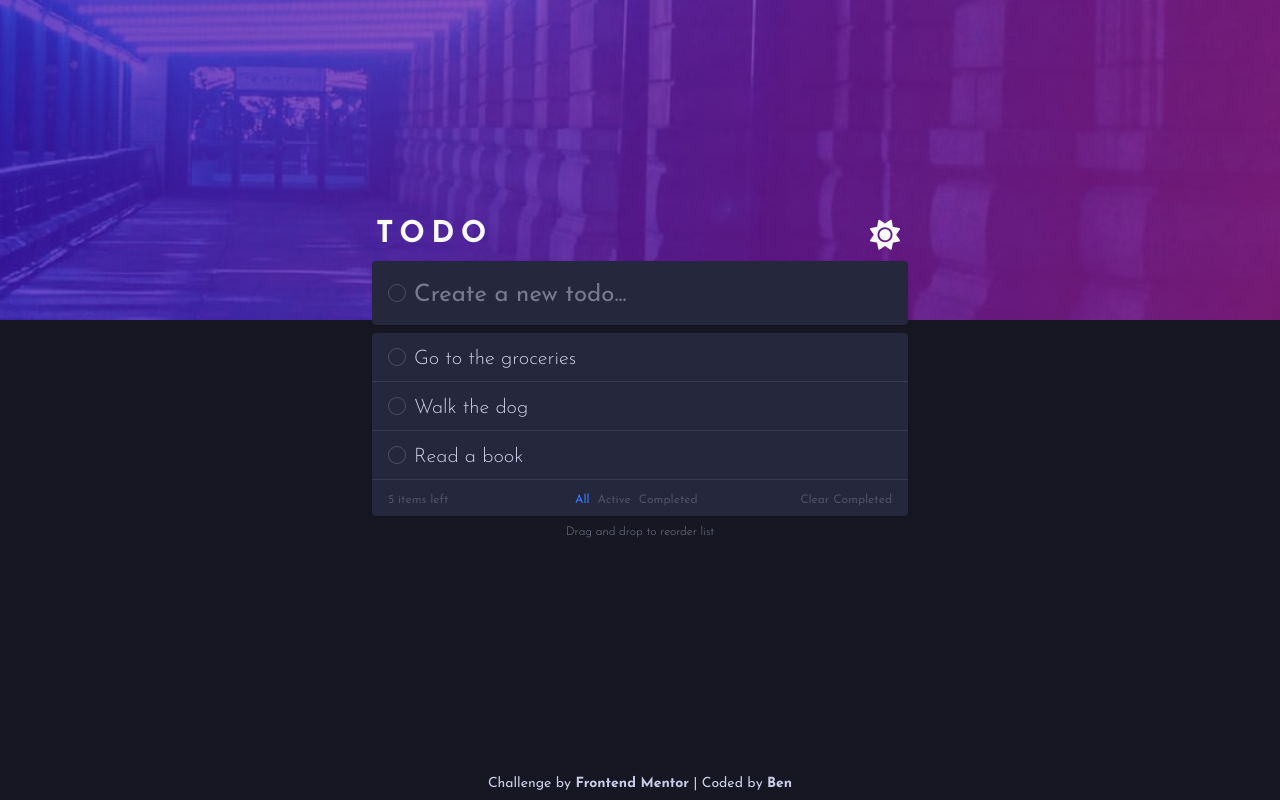
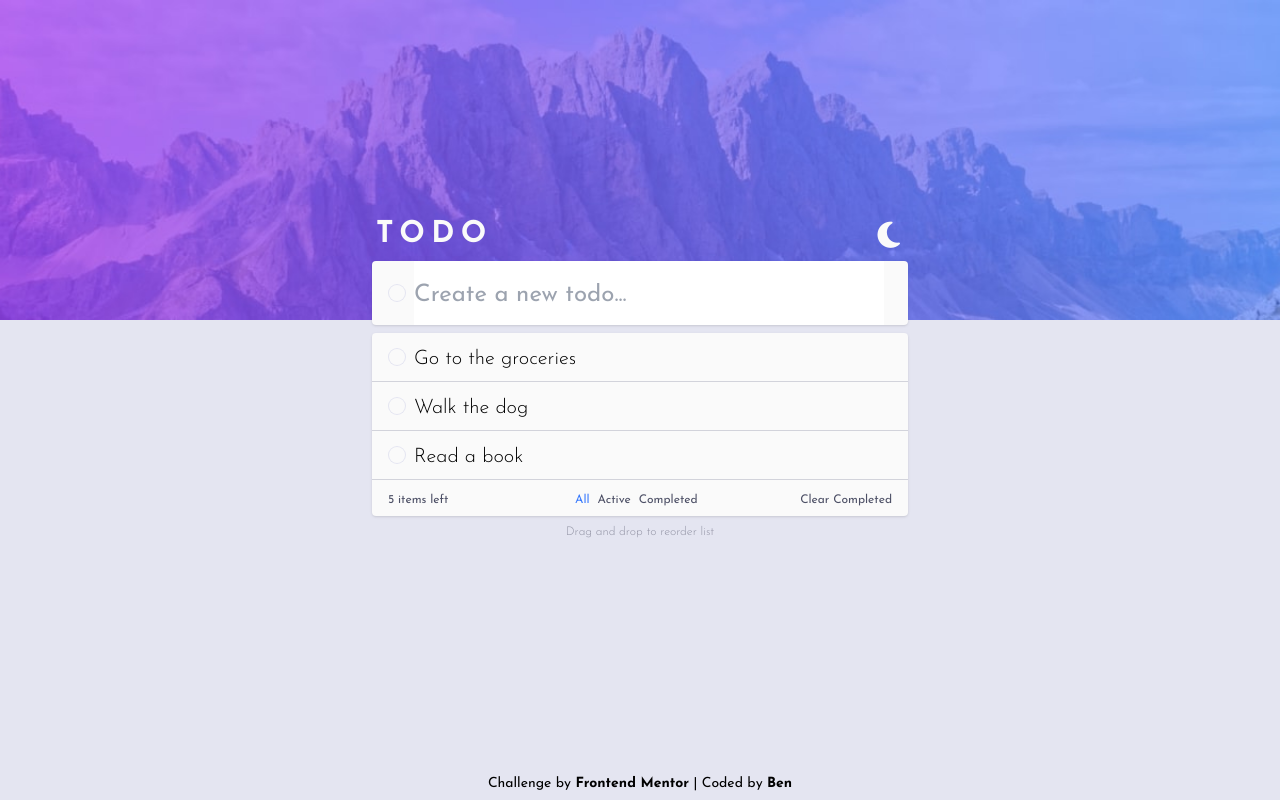
Before and after one commit to remtaine/fem-todo-app, a React (Create React App) app: page / in a window 1280 px wide. Built offline with nearby package versions, Linux system fonts and the light colour scheme.

Commit message:
Make darkmode toggle able

```diff
--- a/src/App.js
+++ b/src/App.js
@@ -6,7 +6,7 @@ import Header from "./components/Header";
 
 function App() {
   return (
-    <div className="dark h-full w-full">
+    <div id="overall" className="h-full w-full">
       <div className="App min-h-screen dark:text-fem-dark-300 bg-fem-light-200 dark:bg-fem-dark-100 flex justify-center flex-col items-center font-josefin selection:bg-fem-light-500 selection:text-fem-light-100">
         <Background />
 
--- a/src/components/Header.js
+++ b/src/components/Header.js
@@ -1,14 +1,21 @@
 import React from 'react'
 
 function Header() {
+
+  const overall = document.getElementById("overall");
+
+  const toggleButton = function() {
+    overall.classList.toggle("dark");
+  }
+
   return (
-<header className="flex justify-between w-full px-1 text-fem-light-100 items-center text-3xl">
-          <h1 className="uppercase tracking-[0.4rem] font-bold align-baseline ">Todo</h1>
-          <button className="px-1 rounded group flex justify-center items-center">
-            <i className="fa-solid fa-sun hidden dark:block group-hover:-translate-y-1 duration-500"></i>
-            <i className="fa-solid fa-moon dark:hidden group-hover:-translate-y-1 duration-500"></i>
-          </button>
-        </header>
+    <header className="flex justify-between w-full px-1 text-fem-light-100 items-center text-3xl">
+      <h1 className="uppercase tracking-[0.4rem] font-bold align-baseline ">Todo</h1>
+      <button onClick={toggleButton} className="px-1 rounded group flex justify-center items-center">
+        <i id="sun" className="fa-solid fa-sun hidden dark:block group-hover:-translate-y-1 duration-500"></i>
+        <i id="moon" className="fa-solid fa-moon dark:hidden group-hover:-translate-y-1 duration-500"></i>
+      </button>
+    </header>
   )
 }
 
```
